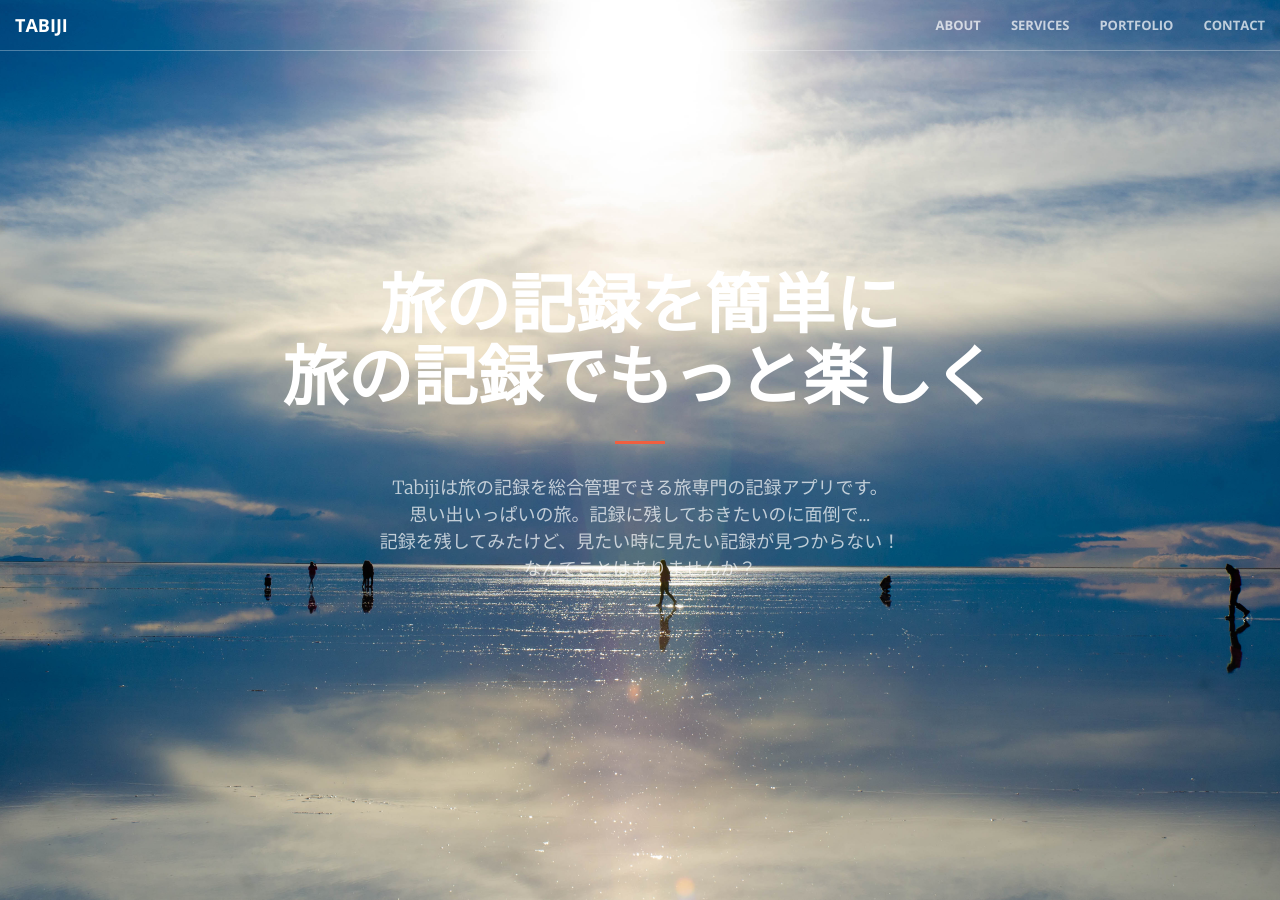
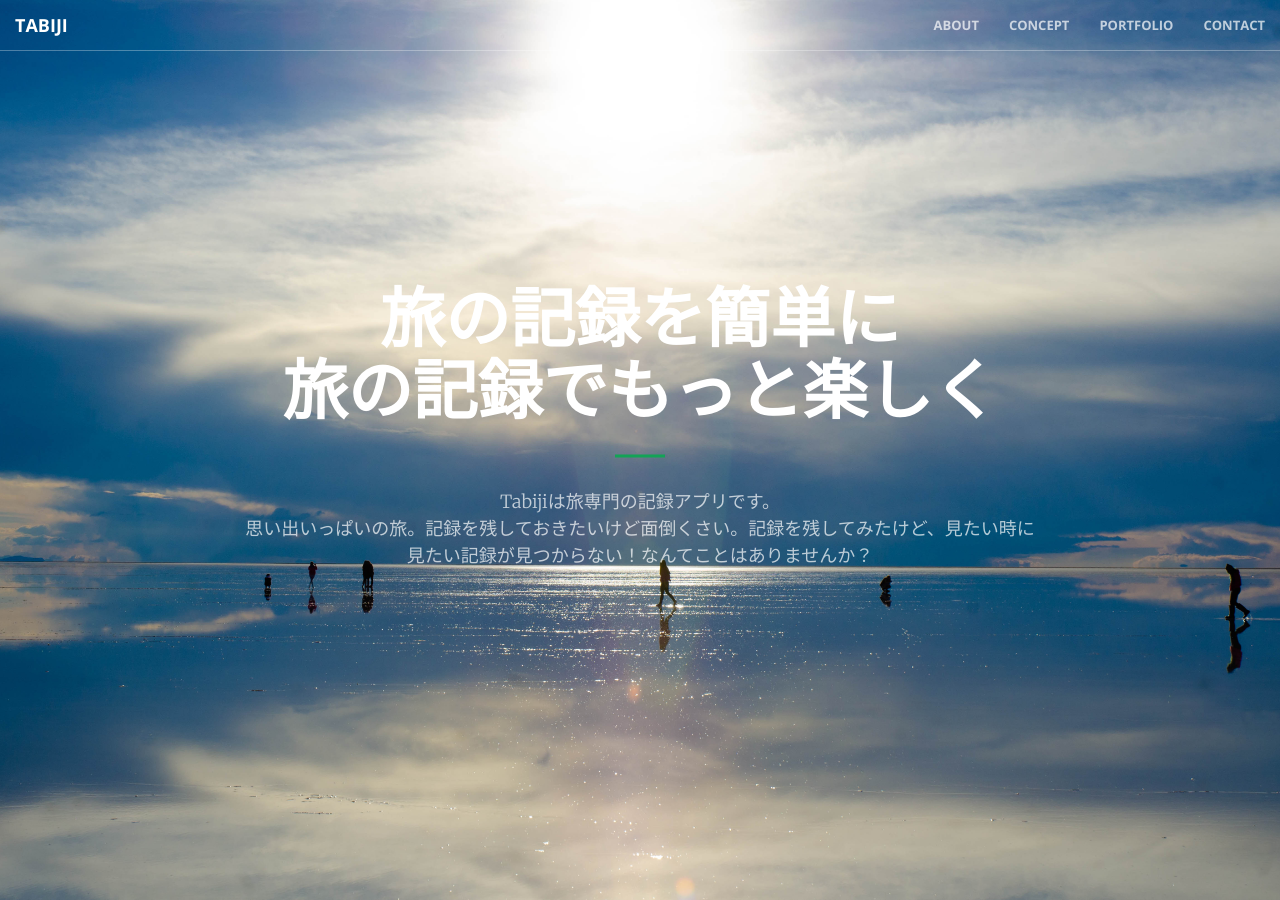
Before and after one commit to kkd/tabiji-lp, a Jekyll site: the page built from index.html, in a window 1280 px wide and 900 px high. Built offline with Jekyll 4.4.1, drawn with Linux system fonts in a browser that asks for light colours; some of the changed text lies outside the part shown; grey boxes are pictures that could not be loaded.

Commit message:
no message

```diff
--- a/_includes/feature.html
+++ b/_includes/concept.html
@@ -1,4 +1,4 @@
-<section id="feature">
+<section id="concept">
     <div class="container">
         <div class="row">
             <div class="col-lg-12 text-center">
--- a/_includes/header.html
+++ b/_includes/header.html
@@ -3,7 +3,7 @@
         <div class="header-content-inner">
             <h1>旅の記録を簡単に<br>旅の記録でもっと楽しく</h1>
             <hr>
-            <p>Tabijiは旅の記録を総合管理できる旅専門の記録アプリです。<br>思い出いっぱいの旅。記録に残しておきたいのに面倒で...<br>記録を残してみたけど、見たい時に見たい記録が見つからない！<br>なんてことはありませんか？</p>
+            <p>Tabijiは旅専門の記録アプリです。<br>思い出いっぱいの旅。記録を残しておきたいけど面倒くさい。記録を残してみたけど、見たい時に見たい記録が見つからない！なんてことはありませんか？</p>
         </div>
     </div>
 </header>
--- a/_includes/nav.html
+++ b/_includes/nav.html
@@ -18,7 +18,7 @@
                     <a class="page-scroll" href="#about">About</a>
                 </li>
                 <li>
-                    <a class="page-scroll" href="#services">Services</a>
+                    <a class="page-scroll" href="#concept">Concept</a>
                 </li>
                 <li>
                     <a class="page-scroll" href="#portfolio">Portfolio</a>
--- a/css/main.scss
+++ b/css/main.scss
@@ -34,7 +34,7 @@
 // }
 
 // variables.less
-$theme-primary: #F05F40;
+$theme-primary: #13A356;
 $theme-dark: #222;
 
 // Import partials from `sass_dir` (defaults to `_sass`)
```
